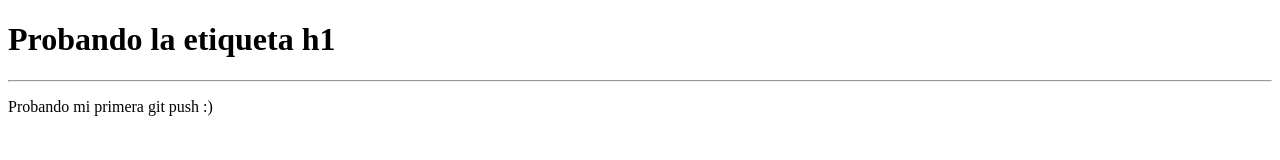
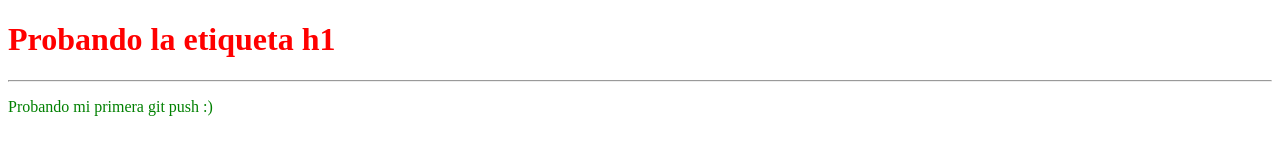
Before and after one commit to ValeLan/utn-labcomII-practices, a plain HTML site: page U02P01/index.html in a window 1280 px wide. Drawn offline with Linux system fonts and the light colour scheme.

Commit message:
segundo commit

```diff
--- /dev/null
+++ b/U02P01/css/index.css
@@ -0,0 +1,6 @@
+.titulorojo{
+    color: red;
+}
+p{
+    color: green;
+}
--- a/U02P01/index.html
+++ b/U02P01/index.html
@@ -1,10 +1,11 @@
 <!DOCTYPE html>
 <html lang="es">
 <head>
+    <link rel="stylesheet" href="css/index.css">
     <title>Mi primera web</title>
 </head>
 <body>
-    <h1>Probando la etiqueta h1</h1>
+    <h1 class="titulorojo">Probando la etiqueta h1</h1>
     <hr>
     <p>Probando mi primera git push :)</p>
 </body>
```
